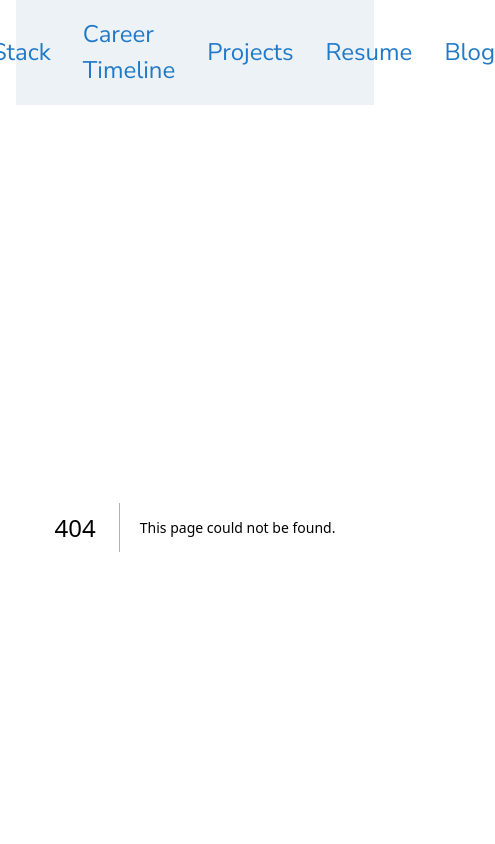
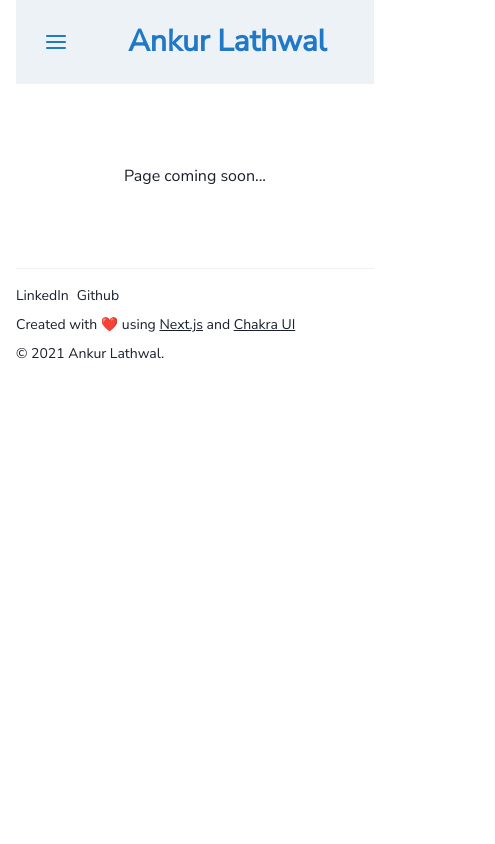
Before and after one commit to ankurlathwal/personal-website, a Next.js app: page /stack in a window 390 px wide. Before the commit this address had no page. Shown: the top 844 px of the page, 495 px wide, since content can reach past the window. Built offline with nearby package versions, Linux system fonts and the light colour scheme.

Commit message:
Add: responsive nav and footer, mobile menu, coming soon pages

```diff
--- a/components/layout/footer.tsx
+++ b/components/layout/footer.tsx
@@ -1,10 +1,10 @@
 import {
   Box,
-  Center,
   Divider,
   HStack,
   Link,
   Spacer,
+  Stack,
   Text,
 } from "@chakra-ui/react";
 import NextLink from "next/link";
@@ -12,11 +12,15 @@ import NextLink from "next/link";
 export const Footer = () => {
   return (
     <footer>
-      <Center>
+      <Box>
         <Divider />
-      </Center>
-      <Center fontSize={"sm"}>
-        <HStack py={"16px"} spacing={"32px"}>
+      </Box>
+      <Box fontSize={"sm"}>
+        <Stack
+          direction={["column-reverse", "column-reverse", "row"]}
+          py={"16px"}
+          spacing={["4px", "8px", "32px"]}
+        >
           <Box>
             <Text>&copy; {new Date().getFullYear()} Ankur Lathwal.</Text>
           </Box>
@@ -62,8 +66,8 @@ export const Footer = () => {
               </Box>
             </HStack>
           </Box>
-        </HStack>
-      </Center>
+        </Stack>
+      </Box>
     </footer>
   );
 };
--- a/components/layout/navbar.tsx
+++ b/components/layout/navbar.tsx
@@ -1,38 +1,111 @@
-import { Box, Center, Divider, HStack, Text } from "@chakra-ui/react";
+import { HamburgerIcon } from "@chakra-ui/icons";
+import {
+  Box,
+  Center,
+  Drawer,
+  DrawerBody,
+  DrawerCloseButton,
+  DrawerContent,
+  DrawerOverlay,
+  HStack,
+  Heading,
+  Hide,
+  Show,
+  Square,
+  Text,
+  VStack,
+  useDisclosure,
+} from "@chakra-ui/react";
+import React from "react";
+
+const navLinks = [
+  {
+    label: "Home",
+    link: "/",
+  },
+  {
+    label: "Stack",
+    link: "/stack",
+  },
+  {
+    label: "Career Timeline",
+    link: "/career-timeline",
+  },
+  {
+    label: "Projects",
+    link: "/projects",
+  },
+  {
+    label: "Resume",
+    link: "/resume",
+  },
+  {
+    label: "Blog",
+    link: "/blog",
+  },
+];
 
 export const Navbar = () => {
+  const { isOpen, onClose, onOpen } = useDisclosure();
+  const btnRef = React.useRef(null);
   return (
     <nav>
-      <Center bg={"gray.100"}>
+      <Hide below="md">
+        <Center bg={"gray.100"}>
+          <HStack
+            spacing={"32px"}
+            py={"16px"}
+            color={"brand.primary"}
+            fontSize={"2xl"}
+          >
+            {navLinks.map((navItem) => (
+              <Box key={navItem.link} as="a" href={navItem.link}>
+                <Text>{navItem.label}</Text>
+              </Box>
+            ))}
+          </HStack>
+        </Center>
+      </Hide>
+      <Show below="md">
         <HStack
-          spacing={"32px"}
-          py={"16px"}
           color={"brand.primary"}
           fontSize={"2xl"}
+          gap={"32px"}
+          py="2px"
+          bgColor={"gray.100"}
         >
-          <Box as="a" href="/">
-            <Text>Home</Text>
-          </Box>
-          <Box as="a" href="/stack">
-            <Text>Stack</Text>
-          </Box>
-          <Box as="a" href="/career-timeline">
-            <Text>Career Timeline</Text>
-          </Box>
-          <Box as="a" href="/projects">
-            <Text>Projects</Text>
-          </Box>
-          <Box as="a" href="/resume">
-            <Text>Resume</Text>
-          </Box>
-          <Box as="a" href="/blog">
-            <Text>Blog</Text>
-          </Box>
+          <Square
+            as="button"
+            size={"80px"}
+            bg="transparent"
+            ref={btnRef}
+            onClick={onOpen}
+          >
+            <HamburgerIcon></HamburgerIcon>
+          </Square>
+          <Heading as={"h1"}>Ankur Lathwal</Heading>
         </HStack>
-      </Center>
-      <Center>
-        <Divider />
-      </Center>
+        <Drawer
+          placement="left"
+          isOpen={isOpen}
+          onClose={onClose}
+          finalFocusRef={btnRef}
+        >
+          <DrawerOverlay />
+          <DrawerContent p="64px">
+            <DrawerCloseButton />
+            <DrawerBody>
+              <VStack gap={"32px"}>
+                {navLinks.map((navItem) => (
+                  <Box key={navItem.link} as="a" href={navItem.link}>
+                    <Text>{navItem.label}</Text>
+                  </Box>
+                ))}
+              </VStack>
+            </DrawerBody>
+          </DrawerContent>
+        </Drawer>
+      </Show>
     </nav>
   );
 };
--- a/pages/career-timeline.tsx
+++ b/pages/career-timeline.tsx
@@ -94,7 +94,7 @@ export default function ContactMe() {
                   <StepStatus complete={step.type === "Work" ? `💼` : `📖`} />
                 </StepIndicator>
 
-                <Box flexShrink="0">
+                <Box flexShrink="0" maxW={"100%"}>
                   <Heading size="sm" as={"h3"}>
                     {step.title}
                   </Heading>
--- /dev/null
+++ b/pages/stack.tsx
@@ -0,0 +1,22 @@
+import { Box, Center, Text } from "@chakra-ui/react";
+import Head from "next/head";
+
+export default function Stack() {
+  return (
+    <>
+      <Head>
+        <title>Stack - Ankur Lathwal | Full Stack Developer</title>
+        <meta name="description" content="Resume of Ankur Lathwal" />
+        <meta name="viewport" content="width=device-width, initial-scale=1" />
+        <link rel="icon" href="/favicon.ico" />
+      </Head>
+      <main>
+        <Box py="80px">
+          <Center>
+            <Text>Page coming soon...</Text>
+          </Center>
+        </Box>
+      </main>
+    </>
+  );
+}
```
Also changed, not shown: pages/blog.tsx (added, +22 -0 lines), pages/index.tsx (+7 -3 lines), pages/projects.tsx (added, +22 -0 lines).
